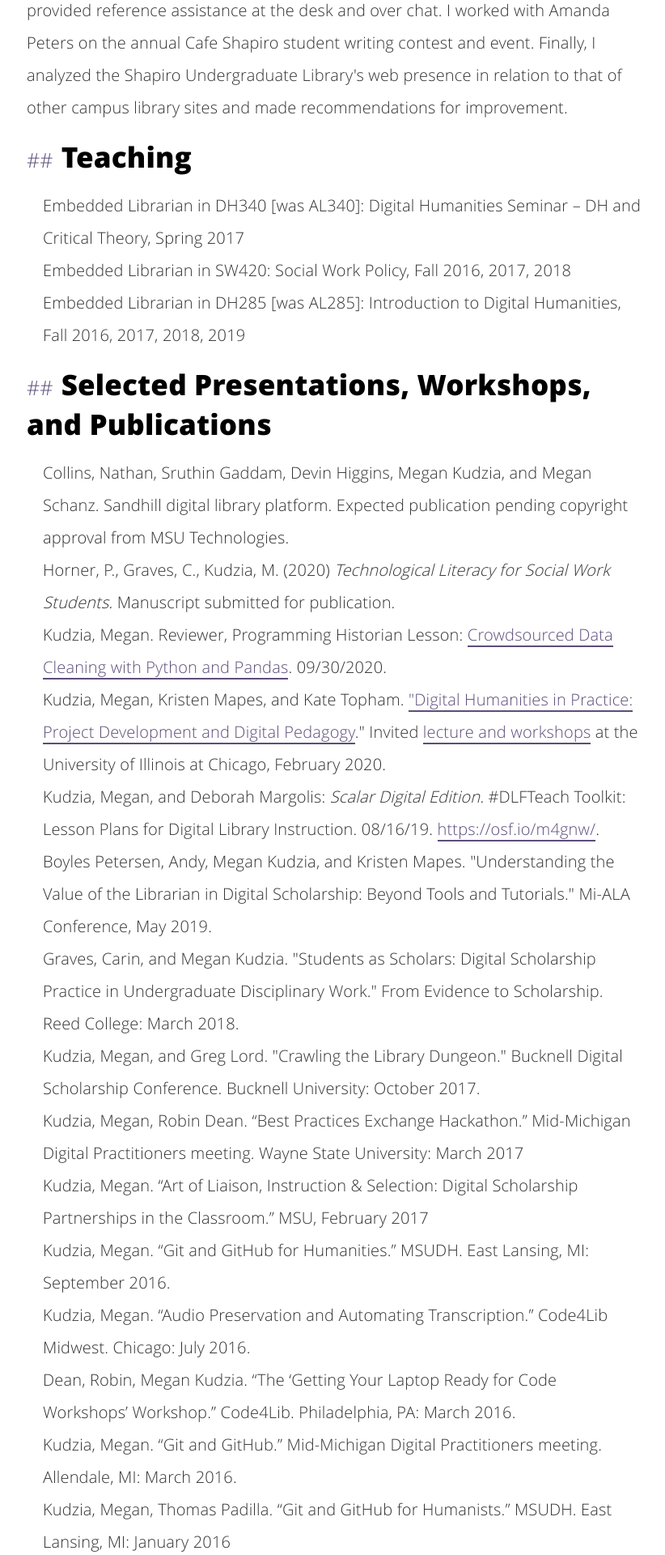
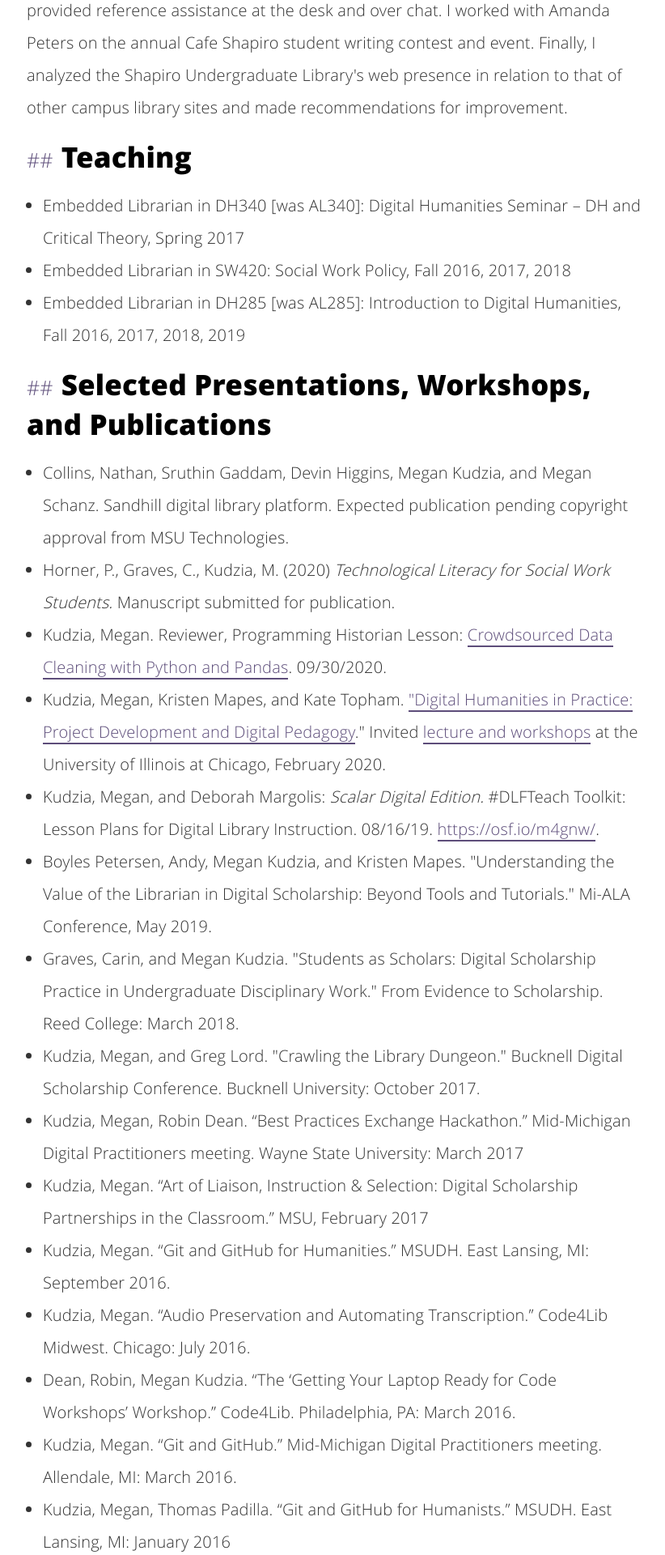
Before and after one commit to mkudzia/mkudzia.github.io, a Jekyll site: the page built from cv.html, in a window 1280 px wide. Shown: the part 3060-4980 px from the top of the page at 81% size, without its empty margins (227-1049 px from the left). Built offline with Jekyll 4.4.1, drawn with Linux system fonts in a browser that asks for light colours.

Commit message:
adjusting bullet points

```diff
--- a/cv.html
+++ b/cv.html
@@ -37,14 +37,14 @@ promote and advance the library mission. I worked with the repository team, as w
 <p>I was hired upon graduation in December 2009, after concluding my internship, to continue reference and instruction. My role was primarily to assist with the library instruction request load; I worked with various undergraduate classes providing course-integrated instruction. I participated as a memeber of the Lesson Study curriculum development committee, including giving test instructional sessions. I provided reference assistance at the desk and over chat. I worked with Amanda Peters on the annual Cafe Shapiro student writing contest and event. Finally, I analyzed the Shapiro Undergraduate Library's web presence in relation to that of other campus library sites and made recommendations for improvement.</p>
 
 <h2>Teaching</h2>
-<ul class="nobullets">
+<ul>
 	<li>Embedded Librarian in DH340 [was AL340]: Digital Humanities Seminar – DH and Critical Theory, Spring 2017</li>
 	<li>Embedded Librarian in SW420: Social Work Policy, Fall 2016, 2017, 2018</li>
 	<li>Embedded Librarian in DH285 [was AL285]: Introduction to Digital Humanities, Fall 2016, 2017, 2018, 2019</li>
 </ul>
 
 <h2>Selected Presentations, Workshops, and Publications</h2>
-<ul class="nobullets">
+<ul>
 	<li>Collins, Nathan, Sruthin Gaddam, Devin Higgins, Megan Kudzia, and Megan Schanz. Sandhill digital library platform. Expected publication pending copyright approval from MSU Technologies.</li>
 	<li>Horner, P., Graves, C., Kudzia, M. (2020) <i>Technological Literacy for Social Work Students.</i> Manuscript submitted for publication.</li>
 	<li>Kudzia, Megan. Reviewer, Programming Historian Lesson: <a href="https://github.com/programminghistorian/ph-submissions/issues/301">Crowdsourced Data Cleaning with Python and Pandas</a>. 09/30/2020.</li>
```
